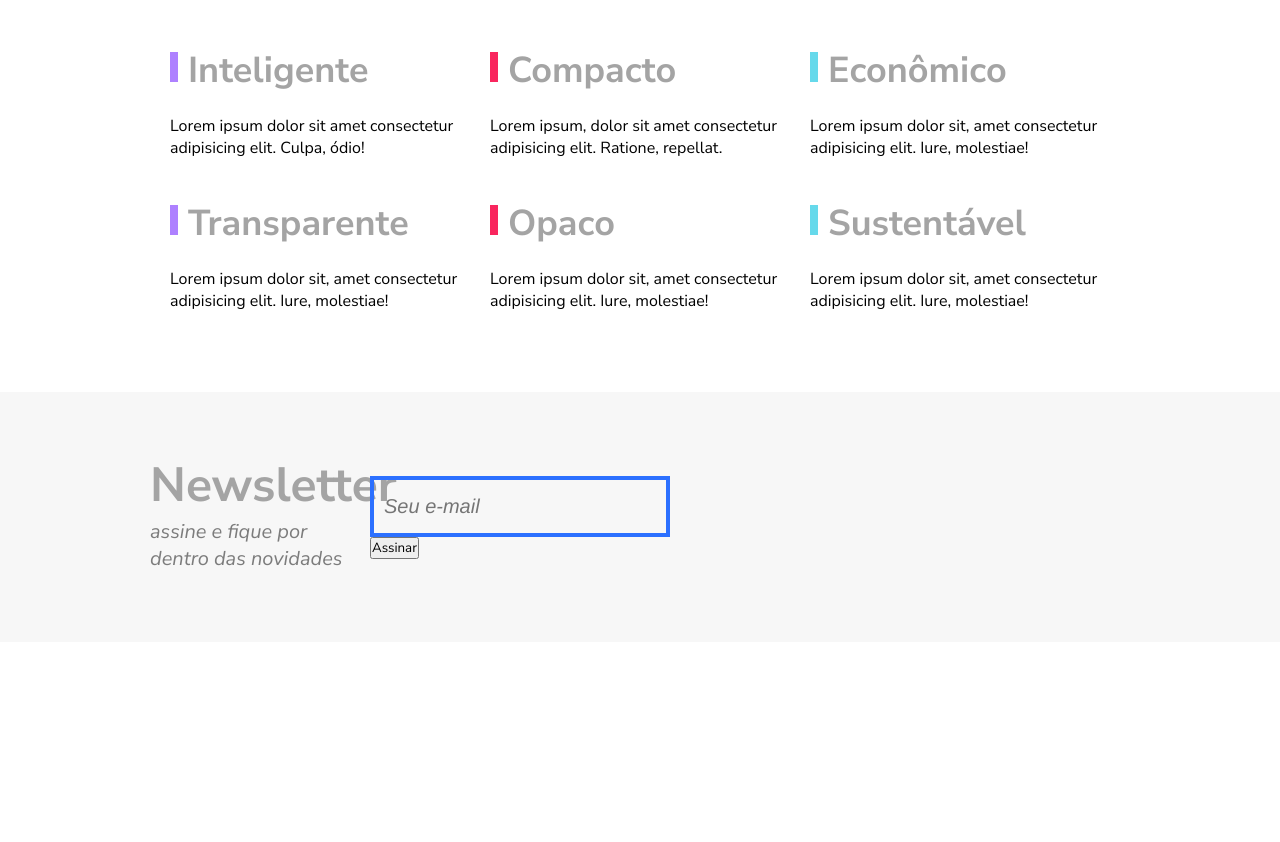
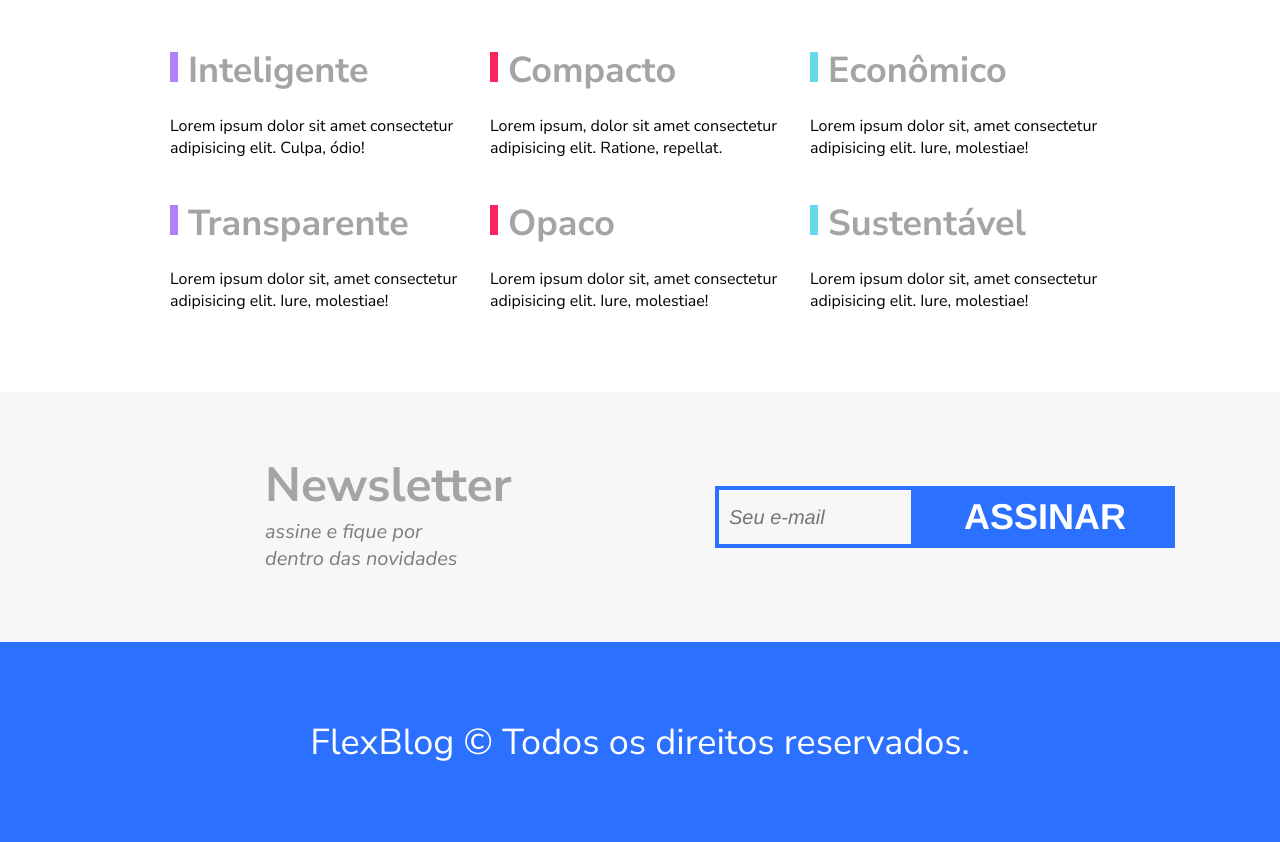
Before and after one commit to robsantox/flex-blog-SENAC, a plain HTML site: page index.html in a window 1280 px wide. Shown: the part 3159-4001 px from the top of the page. Before the commit the page ends 3801 px from the top, so only its background shows below. Drawn offline with Linux system fonts and the light colour scheme.

Commit message:
style: correção da newsletter e footer

```diff
--- a/css/style.css
+++ b/css/style.css
@@ -292,6 +292,7 @@ Exemplo:qualidade-item:nth-child(1)acessa o primeiro filho de nome qualidade-ite
     padding: 60px 140px;
     display: flex;
     flex-wrap: wrap;
+    justify-content: space-around;
 }
 
 .newsletter-info {
@@ -319,7 +320,7 @@ Exemplo:qualidade-item:nth-child(1)acessa o primeiro filho de nome qualidade-ite
     margin: 0 10px;
     align-self: center;
     display: flex;
-    flex-wrap: wrap;
+    flex-wrap: nowrap;
 }
 
 .newsletter-form input {
@@ -335,3 +336,32 @@ Exemplo:qualidade-item:nth-child(1)acessa o primeiro filho de nome qualidade-ite
     margin: 0px;
     border-radius: 0px;
 }
+
+.newsletter-form button{
+    min-width: 260px;
+    width: 260px;
+    font-family: 'Nunito', Helvetica, Arial, Helvetica, sans-serif;
+    font-size: 2.25em;
+    font-weight: bold;
+    text-transform: uppercase;
+    background: var(--Background-Blue-Bright);
+    color: white;
+    margin: 0px;
+    border: none;
+    padding: 10px 15px;
+
+}
+
+.footer {
+    display: flex;
+    background: var(--Background-Blue-Bright);
+    align-items: center;
+    height: 200px;
+}
+
+footer p{
+    margin: 0 auto;
+    text-align: center;
+    font-size: 2.25em;
+    color: white;
+}
--- a/index.html
+++ b/index.html
@@ -139,6 +139,9 @@
             <button type="submit">Assinar</button>
         </form>
     </section>
+    <footer class="footer">
+        <p>FlexBlog © Todos os direitos reservados.</p>
+    </footer>
 </body>
 
 </html>
```
